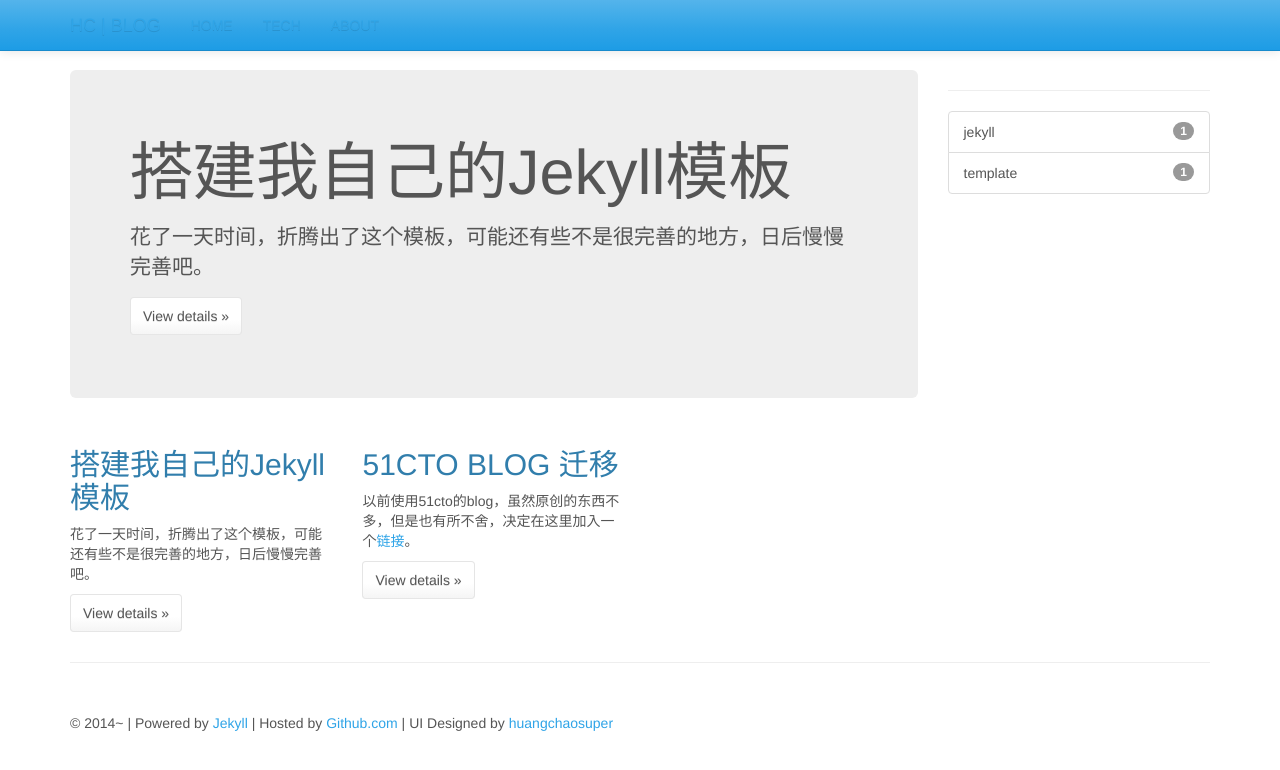
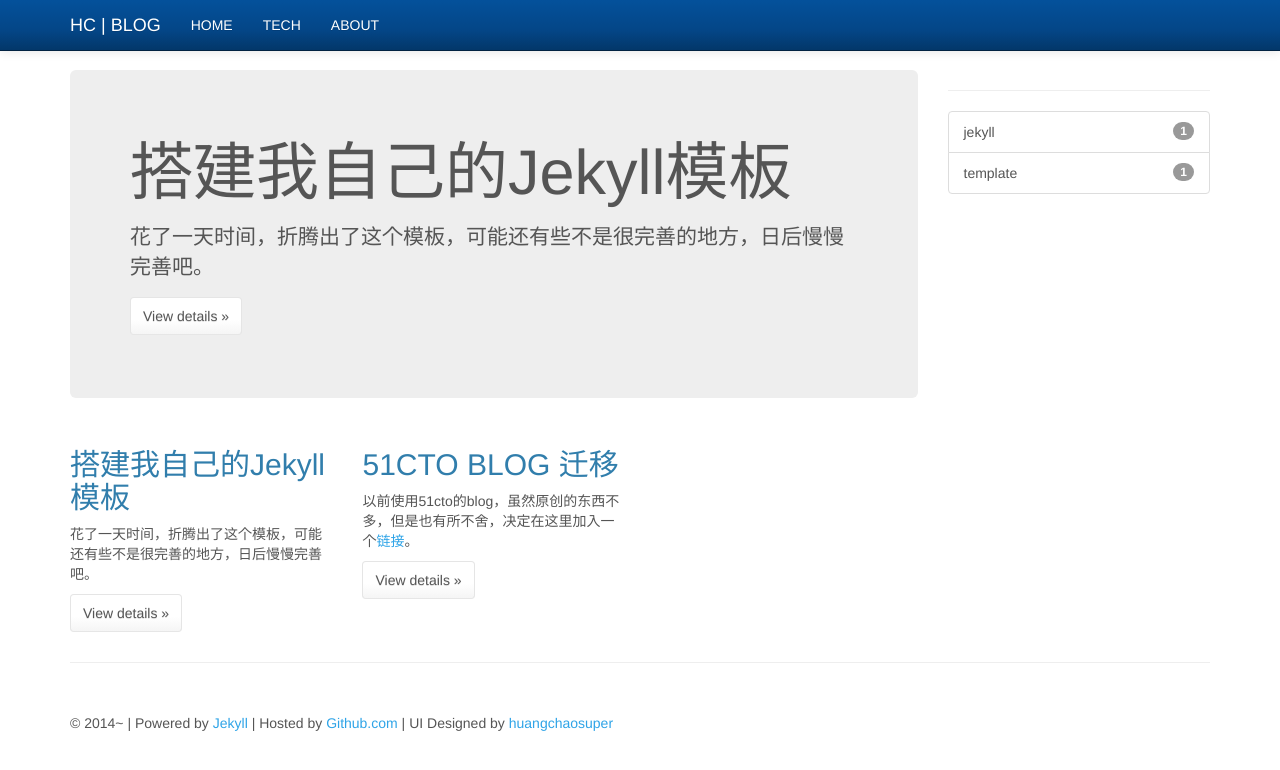
Before and after one commit to huangchaosuper/blog, a Jekyll site: the page built from index.html, in a window 1280 px wide. Shown: the top 770 px of the page. Built offline with Jekyll 4.4.1, drawn with Linux system fonts in a browser that asks for light colours; Markdown is read by kramdown in place of the engine named in the settings.

Commit message:
change again

```diff
--- a/_layouts/default.html
+++ b/_layouts/default.html
@@ -27,7 +27,7 @@
 <script src="{{site.url}}/js/main.js"></script>
 </head>
 <body>
-	<div class="navbar navbar-fixed-top navbar-inverset" role="navigation">
+	<div class="navbar navbar-fixed-top navbar-inverse" role="navigation">
 		<div class="container">
 			<div class="navbar-header">
 				<button type="button" class="navbar-toggle" data-toggle="collapse" data-target=".navbar-collapse">
```
